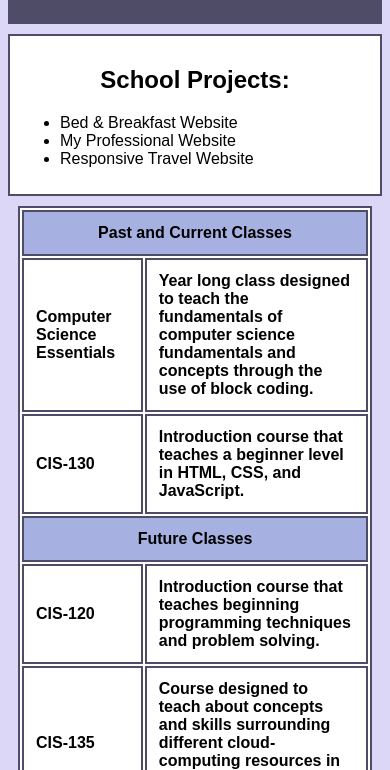
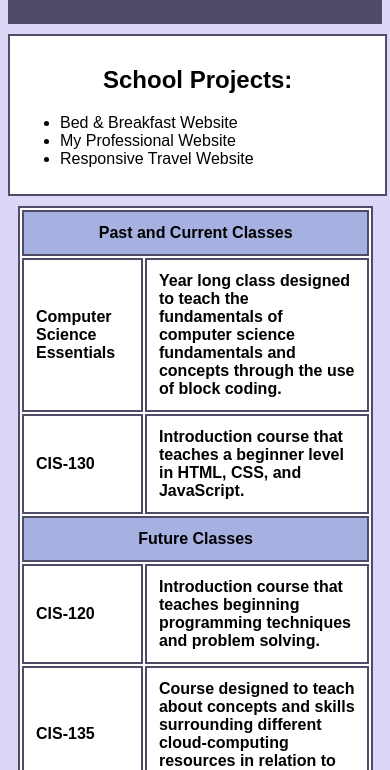
Before and after one commit to halexander02/halexander02.github.io, a plain HTML site: page index.html in a window 390 px wide. Shown: the part 74-844 px from the top of the page. Drawn offline with Linux system fonts and the light colour scheme.

Commit message:
final commit

```diff
--- a/styles.css
+++ b/styles.css
@@ -1,3 +1,9 @@
+@charset "utf-8";
+
+/* Name: Hayleigh Alexander
+    Date: 12/11/23
+    Assignment: Final Project
+    Filename: styles.css */
 
 /* --MAIN STYLES-- */
 
@@ -96,3 +102,18 @@ footer{
 }
 
 /* --MEDIA STYLES-- */
+
+@media screen and (max-width: 768px) {
+
+    .container1, .container2{
+        display: block;
+    }
+
+    .schoolProjects, .classTable, .hobbies, .messageForm{
+        width: 95%;
+    }
+
+    .mainImage{
+        display: none;
+    }
+}
```
Also changed, not shown: index.html (+1 -1 lines), 1 other file.
